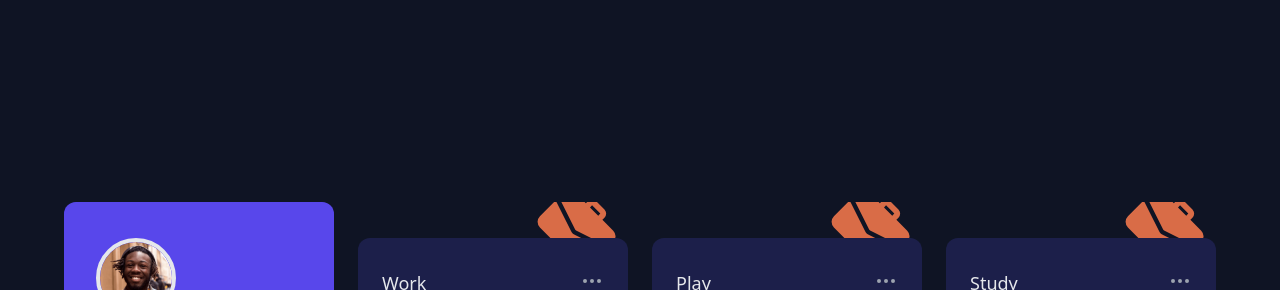
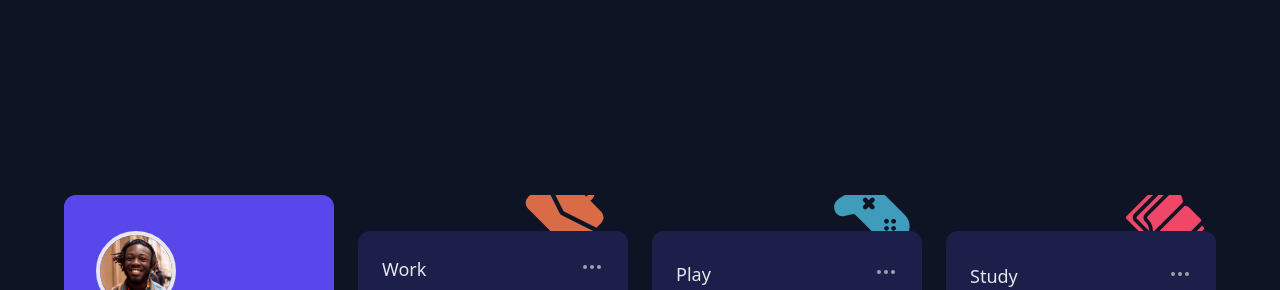
Before and after one commit to cssbubble/time-tracking-project, a plain HTML site: page index.html in a window 1280 px wide. Shown: the part 24-314 px from the top of the page. Drawn offline with nearby package versions, Linux system fonts and the light colour scheme.

Commit message:
Add files via upload

```diff
--- a/index.html
+++ b/index.html
@@ -40,18 +40,29 @@
       <!-- work  -->
       <template x-for = "item in myData" :key="item">
         <div
-          :style="`background-color: ${bgColor}`"
+          :class= "{
+            'bgwork' : item.title === 'Work',
+            'bgplay' : item.title === 'Play',
+            'bgstudy': item.title === 'Study',
+            'bgexercise' : item.title === 'Exercise',
+            'bgsocial' : item.title === 'Social',
+            'bgselfcare' : item.title === 'Self Care'
+          }"
+
           class="relative rounded-xl overflow-hidden w-80 md:w-auto">
-          <svg width="79" height="79" class="float-right -mt-3 mr-3" xmlns="http://www.w3.org/2000/svg">
-            <path d="m18.687 10.43 15.464 30.906c.31.682.743 1.322 1.3 1.88.558.557 1.198.99 1.714 1.217L68.237 59.98 52.484 75.732a8.025 8.025 0 0 1-11.355 0L2.934 37.538a8.025 8.025 0 0 1 0-11.356L18.687 10.43Zm19.345-7.99 10.839 10.838 2.065-2.064a5.845 5.845 0 0 1 8.258 0l8.258 8.259a5.845 5.845 0 0 1 0 8.258l-2.064 2.064 10.839 10.84a8.025 8.025 0 0 1 0 11.355l-4.728 4.728L39.126 40.53a1.963 1.963 0 0 1-.578-.413 1.963 1.963 0 0 1-.413-.578L21.95 7.168l4.728-4.728a8.025 8.025 0 0 1 11.355 0Zm17.033 12.903-2.064 2.065 8.258 8.258 2.064-2.064-8.258-8.259Z" fill="#D96C47" fill-rule="nonzero"/></svg>
+          <div x-html = "item.logo"
+                  class="float-right -mt-3 mr-3"></div>
+          <!-- <svg width="79" height="79" class="float-right -mt-3 mr-3" xmlns="http://www.w3.org/2000/svg">
+            <path d="m18.687 10.43 15.464 30.906c.31.682.743 1.322 1.3 1.88.558.557 1.198.99 1.714 1.217L68.237 59.98 52.484 75.732a8.025 8.025 0 0 1-11.355 0L2.934 37.538a8.025 8.025 0 0 1 0-11.356L18.687 10.43Zm19.345-7.99 10.839 10.838 2.065-2.064a5.845 5.845 0 0 1 8.258 0l8.258 8.259a5.845 5.845 0 0 1 0 8.258l-2.064 2.064 10.839 10.84a8.025 8.025 0 0 1 0 11.355l-4.728 4.728L39.126 40.53a1.963 1.963 0 0 1-.578-.413 1.963 1.963 0 0 1-.413-.578L21.95 7.168l4.728-4.728a8.025 8.025 0 0 1 11.355 0Zm17.033 12.903-2.064 2.065 8.258 8.258 2.064-2.064-8.258-8.259Z" fill="#D96C47" fill-rule="nonzero"/></svg> -->
           <div
             class="base relative text-gray-200 rounded-xl p-6 mt-9 h-full">
             <div
               class="grid grid-cols-2 w-full relative">
               <p
                 x-text="item.title"
+                class="text-lg">
+              </p>
 
-                class="text-lg"></p>
               <svg
                 xmlns="http://www.w3.org/2000/svg" class="h-6 w-6 text-gray-400 justify-self-end hover:text-gray-100 cursor-pointer" fill="none" viewBox="0 0 24 24" stroke="currentColor">
                 <path stroke-linecap="round" stroke-linejoin="round" stroke-width="2" d="M5 12h.01M12 12h.01M19 12h.01M6 12a1 1 0 11-2 0 1 1 0 012 0zm7 0a1 1 0 11-2 0 1 1 0 012 0zm7 0a1 1 0 11-2 0 1 1 0 012 0z" />
@@ -104,8 +115,8 @@
           "label": 'Last Month'
         }
       },
-      "logo": '<svg width="79" height="79" class="float-right -mt-3 mr-3" xmlns="http://www.w3.org/2000/svg"><path d="m18.687 10.43 15.464 30.906c.31.682.743 1.322 1.3 1.88.558.557 1.198.99 1.714 1.217L68.237 59.98 52.484 75.732a8.025 8.025 0 0 1-11.355 0L2.934 37.538a8.025 8.025 0 0 1 0-11.356L18.687 10.43Zm19.345-7.99 10.839 10.838 2.065-2.064a5.845 5.845 0 0 1 8.258 0l8.258 8.259a5.845 5.845 0 0 1 0 8.258l-2.064 2.064 10.839 10.84a8.025 8.025 0 0 1 0 11.355l-4.728 4.728L39.126 40.53a1.963 1.963 0 0 1-.578-.413 1.963 1.963 0 0 1-.413-.578L21.95 7.168l4.728-4.728a8.025 8.025 0 0 1 11.355 0Zm17.033 12.903-2.064 2.065 8.258 8.258 2.064-2.064-8.258-8.259Z" fill="#D96C47" fill-rule="nonzero"/></svg><div>',
-      "bgColor": 'hsl(15, 100%, 70%)'
+      "logo": '<svg width="79" height="79" class="float-right -mt-3 mr-3" xmlns="http://www.w3.org/2000/svg"><path d="m18.687 10.43 15.464 30.906c.31.682.743 1.322 1.3 1.88.558.557 1.198.99 1.714 1.217L68.237 59.98 52.484 75.732a8.025 8.025 0 0 1-11.355 0L2.934 37.538a8.025 8.025 0 0 1 0-11.356L18.687 10.43Zm19.345-7.99 10.839 10.838 2.065-2.064a5.845 5.845 0 0 1 8.258 0l8.258 8.259a5.845 5.845 0 0 1 0 8.258l-2.064 2.064 10.839 10.84a8.025 8.025 0 0 1 0 11.355l-4.728 4.728L39.126 40.53a1.963 1.963 0 0 1-.578-.413 1.963 1.963 0 0 1-.413-.578L21.95 7.168l4.728-4.728a8.025 8.025 0 0 1 11.355 0Zm17.033 12.903-2.064 2.065 8.258 8.258 2.064-2.064-8.258-8.259Z" fill="#D96C47" fill-rule="nonzero"/></svg><div>'
+
     },
     {
       "title": "Play",
@@ -126,7 +137,8 @@
           "label": 'Last Month'
         }
       },
-      "bgColor": 'hsl(195, 74%, 62%)'
+      "logo": '<svg width="76" height="77" xmlns="http://www.w3.org/2000/svg"><path d="m60.91 71.846 12.314-19.892c3.317-5.36 3.78-13.818-2.31-19.908l-26.36-26.36c-4.457-4.457-12.586-6.843-19.908-2.31L4.753 15.69c-5.4 3.343-6.275 10.854-1.779 15.35a7.773 7.773 0 0 0 7.346 2.035l7.783-1.945a3.947 3.947 0 0 1 3.731 1.033l22.602 22.602c.97.97 1.367 2.4 1.033 3.732l-1.945 7.782a7.775 7.775 0 0 0 2.037 7.349c4.49 4.49 12.003 3.624 15.349-1.782Zm-24.227-46.12-1.891-1.892-1.892 1.892a2.342 2.342 0 0 1-3.312-3.312l1.892-1.892-1.892-1.891a2.342 2.342 0 0 1 3.312-3.312l1.892 1.891 1.891-1.891a2.342 2.342 0 0 1 3.312 3.312l-1.891 1.891 1.891 1.892a2.342 2.342 0 0 1-3.312 3.312Zm14.19 14.19a2.343 2.343 0 1 1 3.315-3.312 2.343 2.343 0 0 1-3.314 3.312Zm0 7.096a2.343 2.343 0 0 1 3.313-3.312 2.343 2.343 0 0 1-3.312 3.312Zm7.096-7.095a2.343 2.343 0 1 1 3.312 0 2.343 2.343 0 0 1-3.312 0Zm0 7.095a2.343 2.343 0 0 1 3.312-3.312 2.343 2.343 0 0 1-3.312 3.312Z" fill="#3F9CBB" fill-rule="nonzero"/></svg>'
+
     },
     {
       "title": "Study",
@@ -147,7 +159,8 @@
           "label": 'Last Month'
         }
       },
-      "bgColor": 'hsl(348, 100%, 68%)'
+      "logo": '<svg width="79" height="79" xmlns="http://www.w3.org/2000/svg"><path d="M33.227 1.495a1.87 1.87 0 0 1 2.646 0l1.323 1.323-27.78 27.78c-2.189 2.189-2.1 5.837.088 8.026l12.132 12.132a5.624 5.624 0 0 0 1.096 6.388 5.624 5.624 0 0 0 6.389 1.097l12.132 12.132c2.188 2.188 5.837 2.276 8.025.088l27.78-27.78 1.323 1.322a1.87 1.87 0 0 1 0 2.646L46.632 78.4a1.87 1.87 0 0 1-2.645 0L29.12 63.531a5.624 5.624 0 0 1-6.389-1.097l-5.291-5.291a5.624 5.624 0 0 1-1.097-6.388L1.478 35.89a1.87 1.87 0 0 1 0-2.646ZM59.74 22.783c1.948.27 3.83 1.117 5.325 2.612l10.583 10.583a1.87 1.87 0 0 1 0 2.646L46.544 67.727a1.87 1.87 0 0 1-2.646 0L30.67 54.498a1.872 1.872 0 0 0-2.646 0ZM49.19 6.875a1.87 1.87 0 0 1 2.647 0c4.489 4.489 5.877 8.98 6.178 12.342L27.67 49.56c.349-1.527 1.181-7.463-4.938-13.582a1.87 1.87 0 0 1 0-2.646Zm-7.936-2.646a1.87 1.87 0 0 1 2.645 0l1.323 1.323-25.134 25.134a5.619 5.619 0 0 0 0 7.938c4.005 4.005 4.2 7.696 4.043 9.335L12.15 35.978a1.87 1.87 0 0 1 0-2.646Z" fill="#F04667" fill-rule="nonzero"/></svg>'
+
     },
     {
       "title": "Exercise",
@@ -168,7 +181,8 @@
           "label": 'Last Month'
         }
       },
-      "bgColor": 'hsl(145, 58%, 55%)'
+      "logo": '<svg width="81" height="55" xmlns="http://www.w3.org/2000/svg"><path d="m33.357.579 16.447.426c.33.009.645.144.88.38l9.953 9.953a4.946 4.946 0 0 1 1.451 3.311l.514 12.87c.02.503.433.895.937.894l9.595-.05a4.438 4.438 0 0 1 4.437 4.43v.26c0 1.164-.453 2.259-1.277 3.082a4.334 4.334 0 0 1-3.083 1.277h-15.77c-2.347 0-4.393-2.045-4.393-4.393l-.001-8.405-12.05-.009.01 15.17c.001.426-.21.826-.56 1.067l-18.098 12.41c-1.363.849-2.958 1.033-4.426.537a5.147 5.147 0 0 1-1.994-1.237 5.247 5.247 0 0 1-1.193-1.85c-.875-2.293.074-4.934 2.256-6.277l12.303-8.973.252-11.28-13.556.442a1.291 1.291 0 0 1-.957-.377L2.237 11.439c-1-.999-1.55-2.38-1.513-3.792a5.124 5.124 0 0 1 1.714-3.71c2.042-1.84 5.234-1.688 7.267.345l8.576 8.576 29.444-1.635-2.133-2.133-12.263.347a4.434 4.434 0 0 1-3.294-1.28l-.016-.015a4.409 4.409 0 0 1-1.294-3.307c.08-2.347 2.16-4.255 4.632-4.256Zm33.78 11.774c3.025-3.025 7.945-3.025 10.97 0 3.024 3.025 3.024 7.944 0 10.97-3.025 3.024-7.945 3.024-10.97 0-3.024-3.026-3.025-7.945 0-10.97Z" fill="#29BA66" fill-rule="nonzero"/></svg>'
+
     },
     {
       "title": "Social",
@@ -189,7 +203,8 @@
           "label": 'Last Month'
         }
       },
-      "bgColor": 'hsl(264, 64%, 52%)'
+      "logo": '<svg width="75" height="100" xmlns="http://www.w3.org/2000/svg"><g fill="#5A1CBB" fill-rule="nonzero"><path d="M45.834 46.627c4.78 4.78 13.1 5.754 19.257-.403 5.2-5.199 5.198-13.657 0-18.855L47.151 9.428C42.335 4.614 34.02 3.7 27.892 9.83c-4.701 4.7-5.151 12.066-1.352 17.277l-6.265 6.265c-1.339 1.339-.317 3.644 1.585 3.533l13.474-.777 10.499 10.499Zm11.404-11.483a2.567 2.567 0 1 1-3.629 3.631 2.567 2.567 0 0 1 3.63-3.631ZM35.745 20.909a2.567 2.567 0 1 1 3.63-3.629 2.567 2.567 0 0 1-3.63 3.63Zm12.562 5.303a2.567 2.567 0 1 1-3.63 3.63 2.567 2.567 0 0 1 3.63-3.63ZM55.16 63.698 37.219 45.756c-5.198-5.197-13.658-5.197-18.857.001-6.072 6.073-5.26 14.4-.402 19.258l10.499 10.5-.777 13.473c-.11 1.886 2.186 2.931 3.533 1.584l6.265-6.265c5.212 3.8 12.577 3.349 17.277-1.352 6.06-6.059 5.274-14.386.403-19.257ZM25.813 57.24a2.567 2.567 0 1 1 3.63-3.631 2.567 2.567 0 0 1-3.63 3.63Zm8.932 8.931a2.567 2.567 0 1 1 3.63-3.629 2.567 2.567 0 0 1-3.63 3.63Zm8.932 8.933a2.567 2.567 0 1 1 3.63-3.631 2.567 2.567 0 0 1-3.63 3.63Z"/></g></svg>'
+
     },
     {
       "title": "Self Care",
@@ -210,7 +225,8 @@
           "label": 'Last Month'
         }
       },
-      "bgColor": 'hsl(43, 84%, 65%)'
+      "logo": '<svg width="67" height="67" xmlns="http://www.w3.org/2000/svg"><path d="M.918 50.848c.114 1.723.232 3.5.346 5.336l.003.038.448 6.038c.06.81.412 1.536.951 2.075.54.54 1.266.892 2.075.952l6.038.447.038.003c12.086.755 21.237 1.231 28.95.484 9.007-.873 15.369-3.445 20.02-8.096 8.413-8.413 8.398-21.609-.034-30.041-3.79-3.79-8.959-6.11-14.31-6.526-.415-5.352-2.736-10.52-6.526-14.31C30.484-1.185 17.288-1.2 8.875 7.214-1.295 17.384-.415 30.697.918 50.848ZM21.36 27.122l6.172 6.173 6.16-6.159 6.172 6.173-6.16 6.158 6.173 6.173-6.158 6.158-6.173-6.172-6.158 6.158-6.173-6.172 6.159-6.159-6.173-6.172 6.16-6.159Z" fill="#E6A532" fill-rule="nonzero"/></svg>'
+
     }
   ]
   </script>
```
